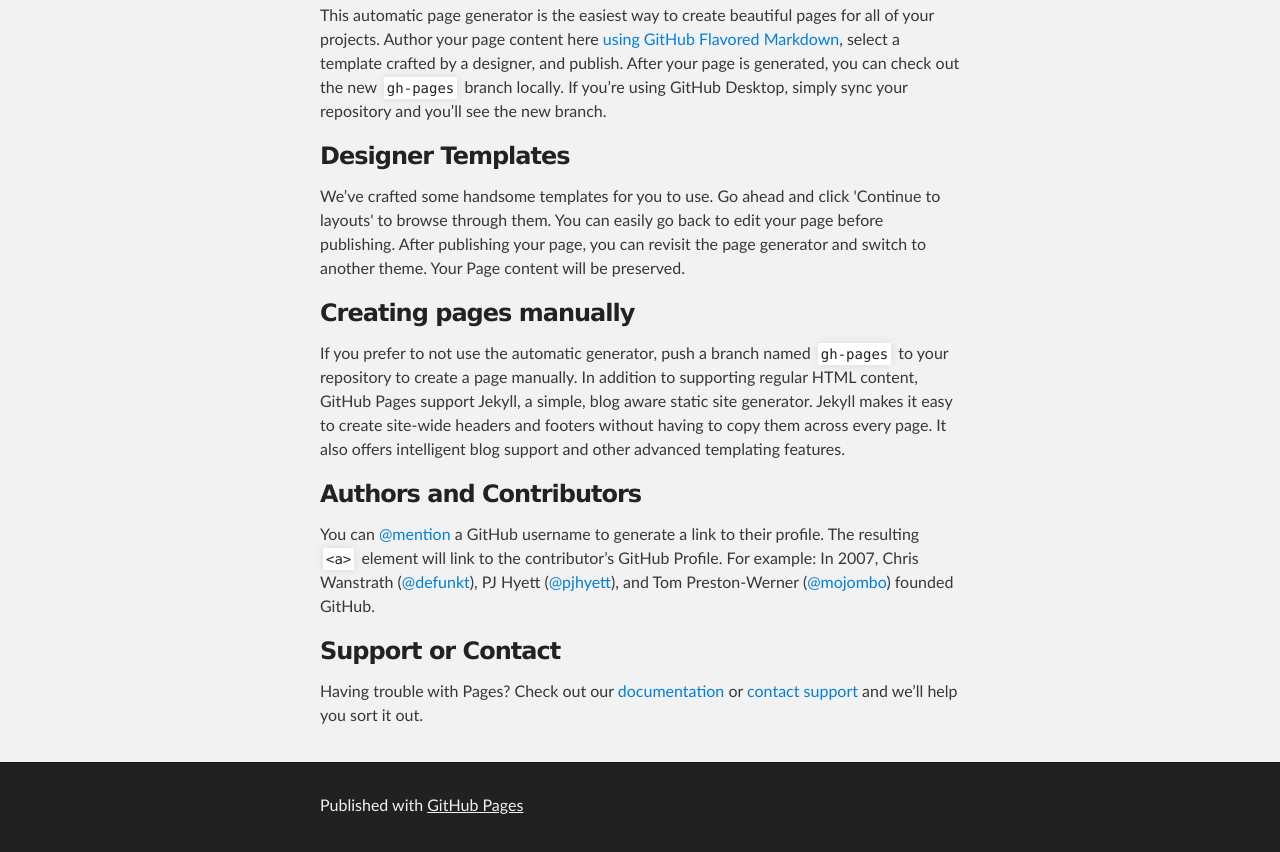
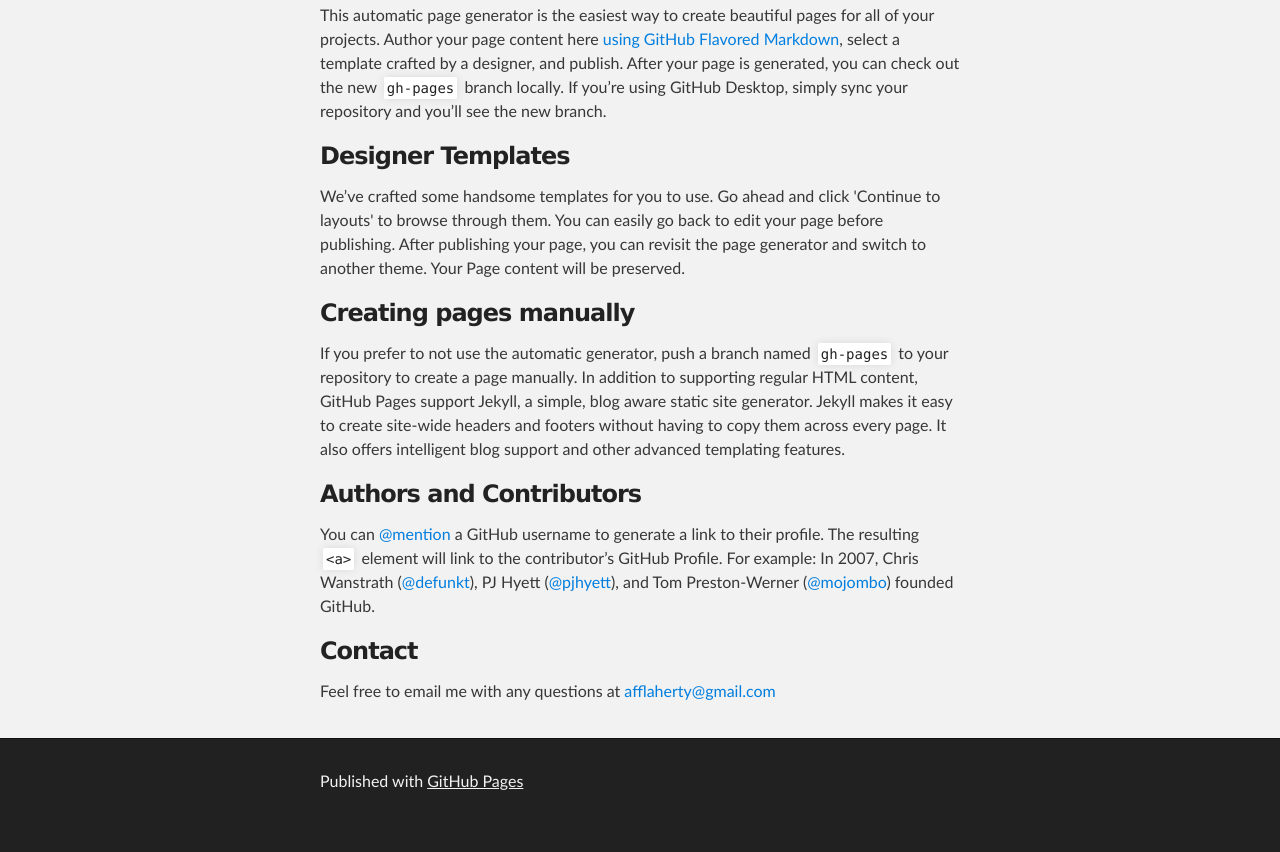
Before and after one commit to afflaherty/afflaherty.github.io, a plain HTML site: page index.html in a window 1280 px wide. Shown: the part 303-1155 px from the top of the page. After the commit the page ends 1131 px from the top, so only its background shows below. Drawn offline with Linux system fonts and the light colour scheme.

Commit message:
Added Contact info

```diff
--- a/index.html
+++ b/index.html
@@ -48,9 +48,9 @@
 <p>You can <a href="https://help.github.com/articles/basic-writing-and-formatting-syntax/#mentioning-users-and-teams" class="user-mention">@mention</a> a GitHub username to generate a link to their profile. The resulting <code>&lt;a&gt;</code> element will link to the contributor’s GitHub Profile. For example: In 2007, Chris Wanstrath (<a href="https://github.com/defunkt" class="user-mention">@defunkt</a>), PJ Hyett (<a href="https://github.com/pjhyett" class="user-mention">@pjhyett</a>), and Tom Preston-Werner (<a href="https://github.com/mojombo" class="user-mention">@mojombo</a>) founded GitHub.</p>
 
 <h3>
-<a id="support-or-contact" class="anchor" href="#support-or-contact" aria-hidden="true"><span aria-hidden="true" class="octicon octicon-link"></span></a>Support or Contact</h3>
+<a id="support-or-contact" class="anchor" href="#support-or-contact" aria-hidden="true"><span aria-hidden="true" class="octicon octicon-link"></span></a>Contact</h3>
 
-<p>Having trouble with Pages? Check out our <a href="https://help.github.com/pages">documentation</a> or <a href="https://github.com/contact">contact support</a> and we’ll help you sort it out.</p>
+<p>Feel free to email me with any questions at <a href="mailto:afflaherty@gmail.com">afflaherty@gmail.com</a></p>
       </section>
     </div>
 
```
